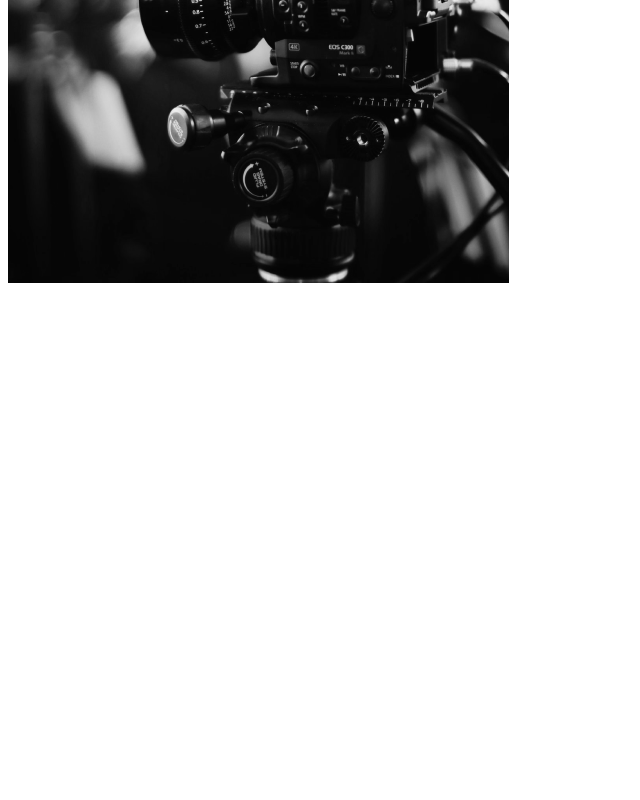
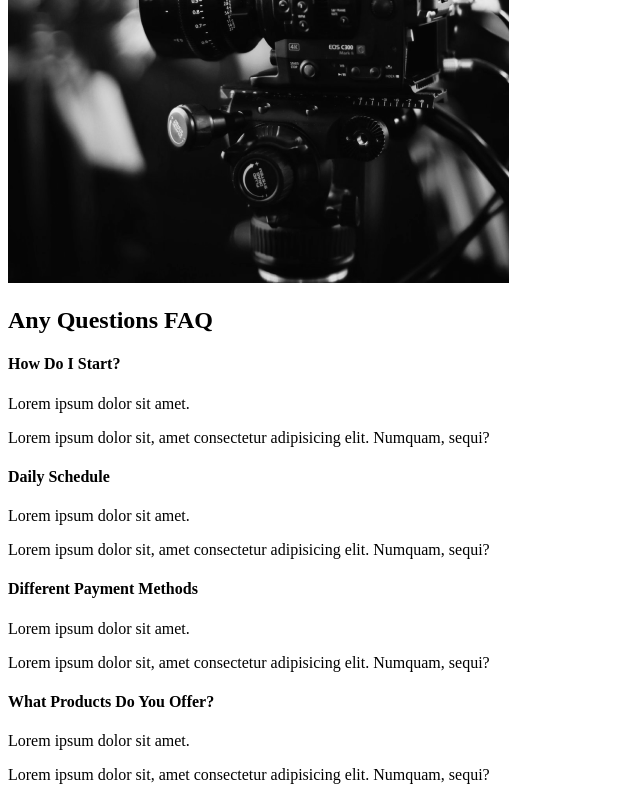
Before and after one commit to jadhav-kunal/capture-portfolio, a React (Create React App) app: page / in a window 1280 px wide. Shown: the part 2099-2899 px from the top of the page, without its empty margins (0-640 px from the left). Before the commit the page ends 2394 px from the top, so only its background shows below. Built offline with nearby package versions, Linux system fonts and the light colour scheme.

Commit message:
Created FAQs Section

```diff
--- /dev/null
+++ b/src/components/FaqSection.js
@@ -0,0 +1,53 @@
+import React from "react";
+
+const FaqSection = () => {
+  return (
+    <div className="faq">
+      <h2>
+        Any Questions <span>FAQ</span>
+      </h2>
+      <div className="question">
+        <h4>How Do I Start?</h4>
+        <div className="answer">
+          <p>Lorem ipsum dolor sit amet.</p>
+          <p>
+            Lorem ipsum dolor sit, amet consectetur adipisicing elit. Numquam,
+            sequi?
+          </p>
+        </div>
+      </div>
+      <div className="question">
+        <h4>Daily Schedule</h4>
+        <div className="answer">
+          <p>Lorem ipsum dolor sit amet.</p>
+          <p>
+            Lorem ipsum dolor sit, amet consectetur adipisicing elit. Numquam,
+            sequi?
+          </p>
+        </div>
+      </div>
+      <div className="question">
+        <h4>Different Payment Methods</h4>
+        <div className="answer">
+          <p>Lorem ipsum dolor sit amet.</p>
+          <p>
+            Lorem ipsum dolor sit, amet consectetur adipisicing elit. Numquam,
+            sequi?
+          </p>
+        </div>
+      </div>
+      <div className="question">
+        <h4>What Products Do You Offer?</h4>
+        <div className="answer">
+          <p>Lorem ipsum dolor sit amet.</p>
+          <p>
+            Lorem ipsum dolor sit, amet consectetur adipisicing elit. Numquam,
+            sequi?
+          </p>
+        </div>
+      </div>
+    </div>
+  );
+};
+
+export default FaqSection;
--- a/src/pages/AboutUs.js
+++ b/src/pages/AboutUs.js
@@ -1,6 +1,7 @@
 import React from "react";
 // Page Components
 import AboutSection from "../components/AboutSection";
+import FaqSection from "../components/FaqSection";
 import ServicesSection from "../components/ServicesSection";
 
 const AboutUs = () => {
@@ -8,6 +9,7 @@
     <>
       <AboutSection />
       <ServicesSection />
+      <FaqSection />
     </>
   );
 };
```
